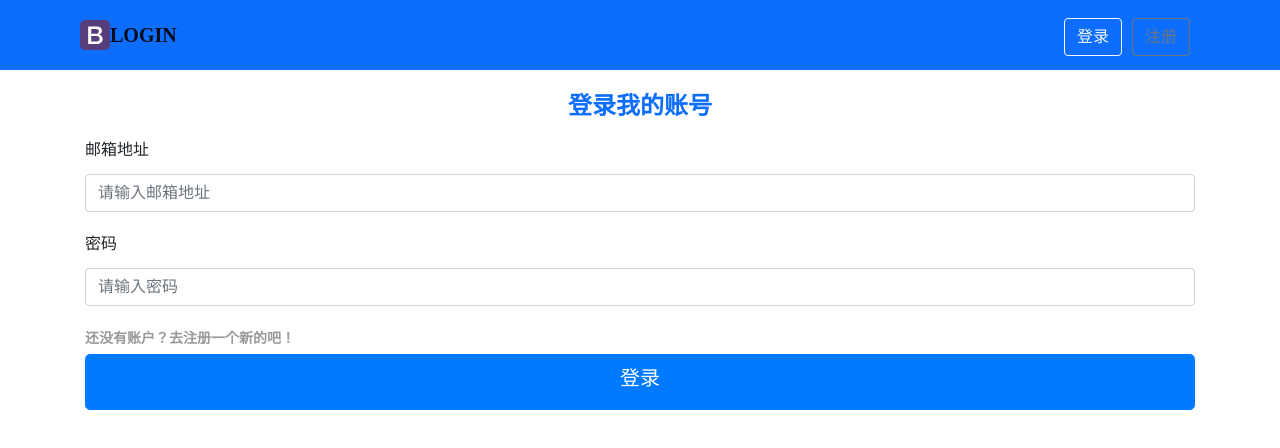
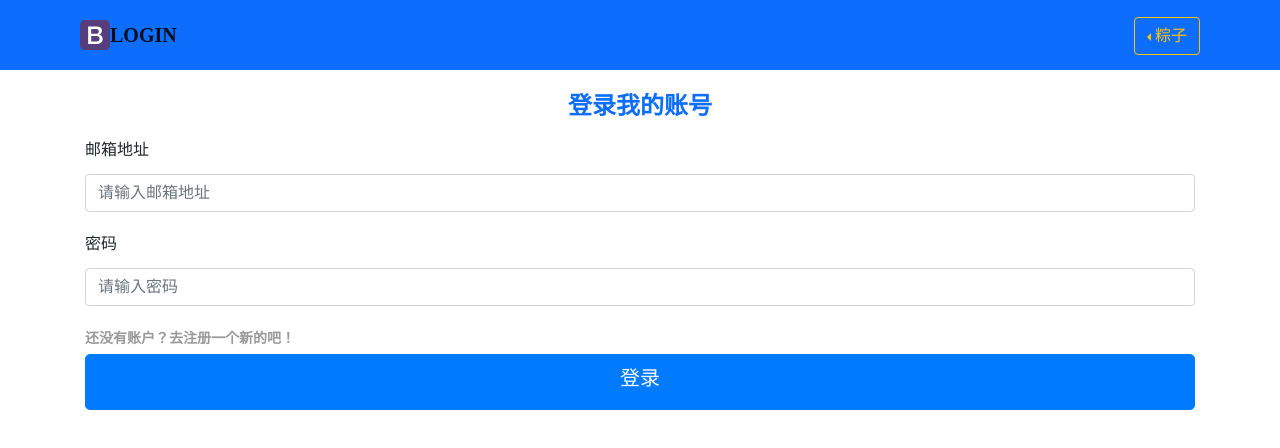
Before and after one commit to GrowTheBeans/ReactBogging, a React (Create React App) app: page /login in a window 1280 px wide. Shown: the top 448 px of the page. Built offline with nearby package versions, Linux system fonts and the light colour scheme.

Commit message:
feature:修复一些页面细节【个人中心，滚动条】

```diff
--- a/public/index.html
+++ b/public/index.html
@@ -1,15 +1,16 @@
 <!DOCTYPE html>
 <html lang="en">
+
 <head>
   <meta charset="utf-8" />
   <link rel="icon" href="%PUBLIC_URL%/favicon.ico" />
   <link rel="stylesheet" href="https://cdn.jsdelivr.net/npm/bootstrap@4.5.0/dist/css/bootstrap.min.css">
+  <script src="https://cdn.bootcss.com/jquery/3.2.1/jquery.min.js"></script>
+  <script src="https://cdn.jsdelivr.net/npm/popper.js@1.16.0/dist/umd/popper.min.js"></script>
+  <script src="https://cdn.jsdelivr.net/npm/bootstrap@4.5.0/dist/js/bootstrap.min.js"></script>
   <meta name="viewport" content="width=device-width, initial-scale=1" />
   <meta name="theme-color" content="#000000" />
-    <meta
-      name="description"
-      content="Web site created using create-react-app"
-    />
+  <meta name="description" content="Web site created using create-react-app" />
   <link rel="apple-touch-icon" href="%PUBLIC_URL%/logo192.png" />
   <!--
       manifest.json provides metadata used when your web app is installed on a
@@ -27,6 +28,7 @@
     -->
   <title>博客小站</title>
 </head>
+
 <body>
   <noscript>You need to enable JavaScript to run this app.</noscript>
   <div id="root"></div>
@@ -41,4 +43,5 @@
       To create a production bundle, use `npm run build` or `yarn build`.
     -->
 </body>
+
 </html>
--- a/src/App.css
+++ b/src/App.css
@@ -1,4 +1,5 @@
 @import './styles/reset.css';
+@import './styles/base.css';
 
 .nav_container {
   background-color: #0d6efd;
--- a/src/App.js
+++ b/src/App.js
@@ -15,18 +15,28 @@ function App() {
           <img src={login} width="30" height="30" className="d-inline-block align-top" alt="login" loading="lazy" />
           <span>LOGIN</span>
         </Link>
-        <ul>
-          <li>
-            <Link to="/login">
-              <button type="button" className="btn btn-outline-light">登录</button>
-            </Link>
-          </li>
-          <li>
-            <Link to="/signup">
-              <button type="button" className="btn btn-outline-secondary">注册</button>
-            </Link>
-          </li>
-        </ul>
+        {/* <ul> */}
+        {/* <li> */}
+        {/* <Link to="/login"> */}
+        {/* <button type="button" className="btn btn-outline-light">登录</button> */}
+        {/* </Link> */}
+        {/* </li> */}
+        {/* <li> */}
+        {/* <Link to="/signup"> */}
+        {/* <button type="button" className="btn btn-outline-secondary">注册</button> */}
+        {/* </Link> */}
+        {/* </li> */}
+        {/* </ul> */}
+        <div className="dropdown dropleft">
+          <button className="btn btn-outline-warning dropdown-toggle" type="button" id="dropdownMenu2" data-toggle="dropdown">粽子</button>
+          <div className="dropdown-menu menu-containers" aria-labelledby="dropdownMenu2">
+            <span className="dropdown-item font-weight-light">个人详情页</span>
+            <span className="dropdown-item font-weight-light">简书</span>
+            <span className="dropdown-item font-weight-light">EChart</span>
+            <div className="dropdown-divider"></div>
+            <span className="dropdown-item font-weight-light text-primary">退出</span>
+          </div>
+        </div>
       </nav>
       <div className="container">
         <Switch>
@@ -42,7 +52,7 @@ function App() {
               </div>
             </div>
             <hr className="my-4"></hr>
-            <Card/>
+            <Card />
           </Route>
           <Route path="/login">
             <Login />
--- /dev/null
+++ b/src/styles/base.css
@@ -0,0 +1,15 @@
+/*
+  滚动条设置
+*/
+/* 设置滚动条的样式 */
+::-webkit-scrollbar {
+  width: 8px;
+  height: 8px;
+  background-color: rgb(238, 238, 238);
+}
+
+/* 滚动条滑块 */
+::-webkit-scrollbar-thumb {
+  border-radius: 4px;
+  background: rgb(81, 167, 248);
+}
```
Also changed, not shown: 1 other file (tests, documents, lock files or other folders). Lines whose indentation alone changed are shown as unchanged.
